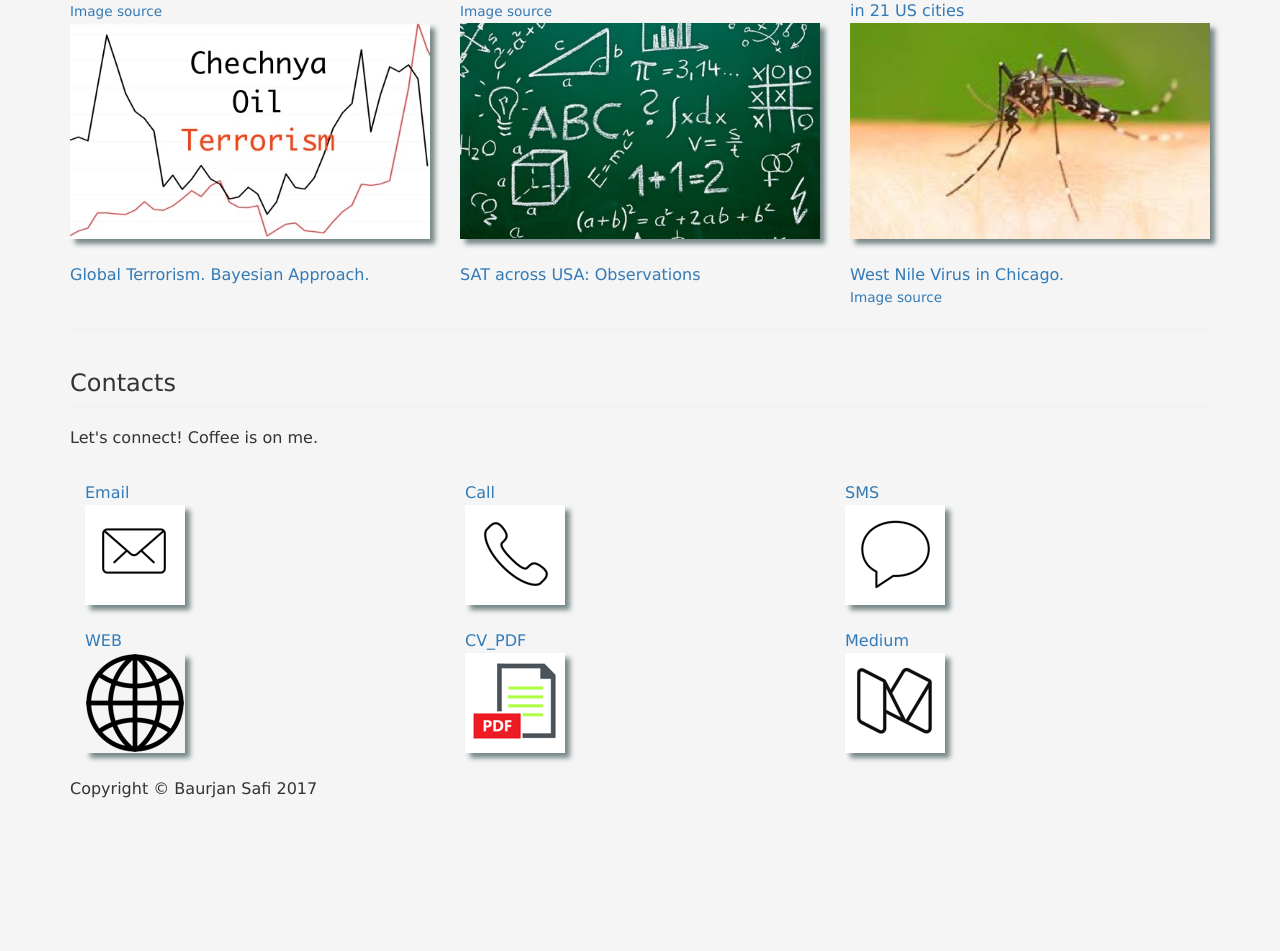
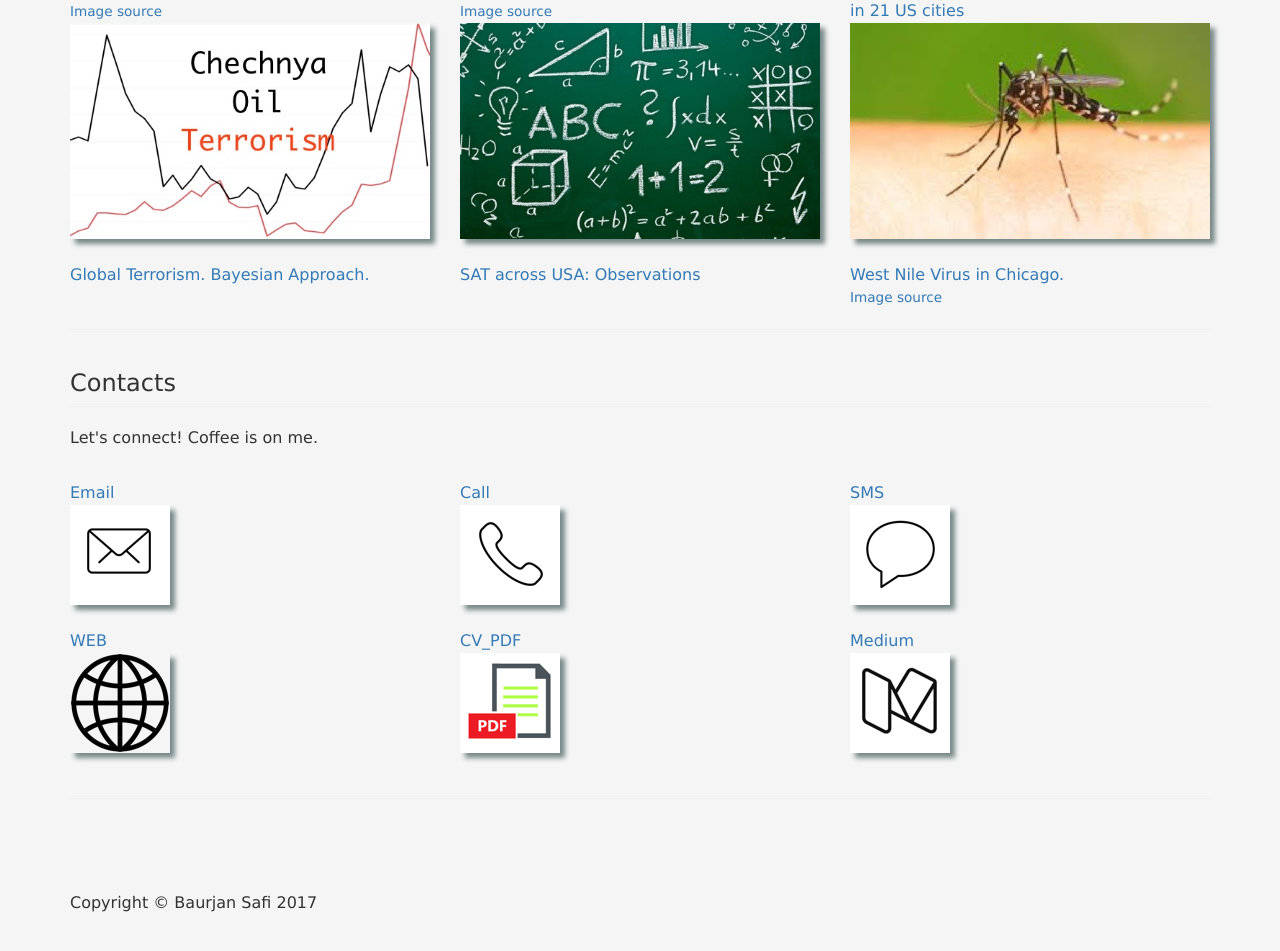
Before and after one commit to baursafi/baursafi.github.io, a plain HTML site: page index.html in a window 1280 px wide. Shown: the part 1209-2160 px from the top of the page. Before the commit the page ends 2070 px from the top, so only its background shows below. Drawn offline with Linux system fonts and the light colour scheme.

Commit message:
once again

```diff
--- a/index.html
+++ b/index.html
@@ -162,12 +162,14 @@
                 <h3 class="page-header">Contacts</h3>
         <p>Let's connect! Coffee is on me.</p>
         <br>
+        <div class = "row">
         	<div class="col-sm-4 col-xs-1" text-align = "center">
         		<a href="mailto:baurjan.safi@gmail.com?subject=Saw your portfolio. Let's talk.">Email
         		<img class="img-responsive portfolio-item" src="images/email_icon.png" alt="Email">
 
                 </a>
 			</div>
+
 			<div class="col-sm-4 col-xs-1" text-align = "center">
         		<a href = "tel:+15035019033"> Call
         		<img class="img-responsive portfolio-item" src="images/call_icon.png" alt="Call">
@@ -178,29 +180,28 @@
 			<div class="col-sm-4 col-xs-1" text-align = "center">
         		<a href = "sms:+15035019033"> SMS
         		<img class="img-responsive portfolio-item" src="images/sms_icon.png" alt="SMS">
-
         		</a>
 			</div>
-		<br>
+		</div>
+        <div class = "row">
 			<div class="col-sm-4 col-xs-1" text-align = "center">
         		<a href = "http://www.dativist.com/about-me.html"> WEB
         		<img class="img-responsive portfolio-item" src="images/weblogo.png" alt="Email">
-
                 </a>
 			</div>
+
 			<div class="col-sm-4 col-xs-1" text-align = "center">
         		<a href = "BaurSafi_Resume.pdf"> CV_PDF
         		<img class="img-responsive portfolio-item" src="images/pdf.png" alt="Download File">
-
             	</a>
 			</div>
+
 			<div class="col-sm-4 col-xs-1" text-align = "center">
         		<a href = "https://www.medium.com/@baursafi"> Medium
         		<img class="img-responsive portfolio-item" src="images/medium_icon.png" alt="Email">
-
             	</a>
 			</div>
-
+		</div>
 		<hr>
 		</br>
         <!-- Footer -->
```
Lines whose indentation alone changed are shown as unchanged.
